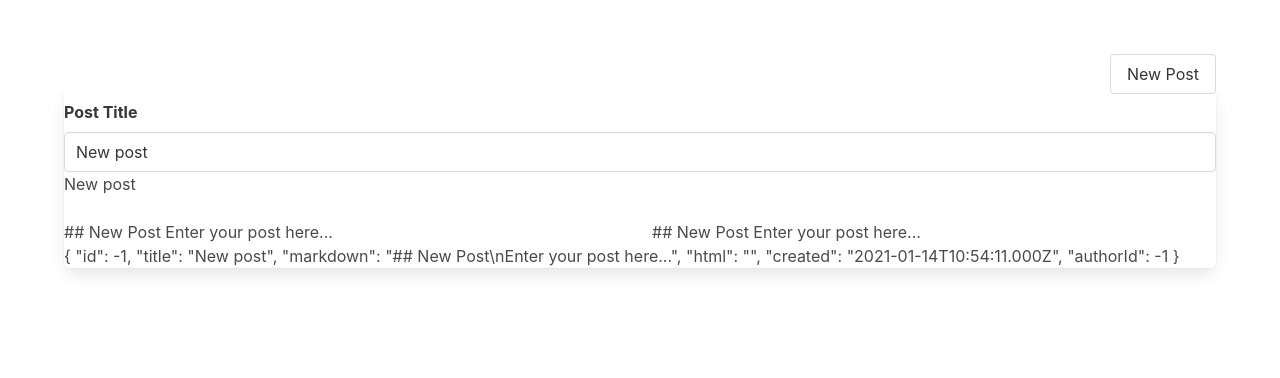
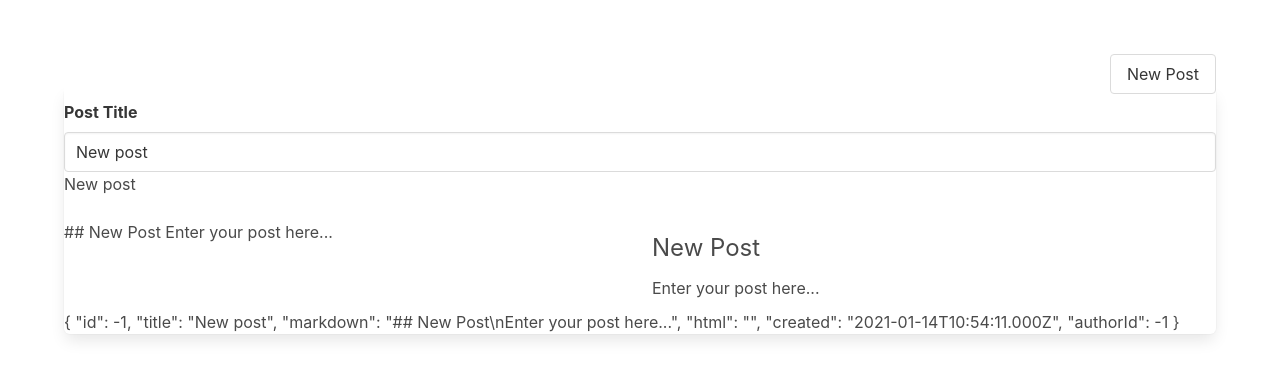
Before and after one commit to darknessnerd/vue3_composition_api, a Vue app: page /posts/new in a window 1280 px wide. Shown: the top 378 px of the page. Built offline with nearby package versions, Linux system fonts and the light colour scheme.

Commit message:
real time preview

```diff
--- a/package.json
+++ b/package.json
@@ -13,6 +13,7 @@
     "bulma": "^0.9.1",
     "core-js": "^3.6.5",
     "flush-promises": "^1.0.2",
+    "marked": "^1.2.7",
     "moment": "^2.29.1",
     "vue": "^3.0.0",
     "vue-router": "^4.0.3"
--- a/public/index.html
+++ b/public/index.html
@@ -13,5 +13,24 @@
     </noscript>
     <div id="app"></div>
     <!-- built files will be auto injected -->
+    <style>
+      ul {
+        list-style: revert;
+        list-style-position: inside;
+      }
+
+      h1, h2, h3, h4, h5, h6 {
+        font-size: revert;
+        margin: 10px 0 !important;
+      }
+
+      pre {
+        margin: 10px 0 !important;
+      }
+
+      p {
+        margin: 10px 0;
+      }
+    </style>
   </body>
 </html>
--- a/src/components/PostWriter.vue
+++ b/src/components/PostWriter.vue
@@ -17,13 +17,16 @@
            ref="contentEditable"
            @input="handleEdit"/>
     </div>
-    <div class="column is-one-half">
-      {{ markdown }}
+    <div class="column is-one-half" >
+      <div v-html="html"></div>
     </div>
   </div>
 </template>
 <script>
-import { defineComponent, ref, onMounted } from 'vue';
+import {
+  defineComponent, ref, onMounted, watch,
+} from 'vue';
+import { parse } from 'marked';
 
 export default defineComponent({
   name: 'PostWriter',
@@ -36,7 +39,11 @@ export default defineComponent({
     const title = ref(props.post.title);
     const contentEditable = ref(null);
     const markdown = ref(props.post.markdown);
-    console.log(contentEditable);
+    const html = ref('');
+
+    watch(() => markdown.value, (value) => {
+      html.value = parse(value);
+    }, { immediate: true });
     onMounted(() => {
       contentEditable.value.innerHTML = markdown.value;
     });
@@ -49,6 +56,7 @@ export default defineComponent({
       contentEditable,
       markdown,
       handleEdit,
+      html,
     };
   },
 });
```
Also changed, not shown: 1 other file (tests, documents, lock files or other folders).
